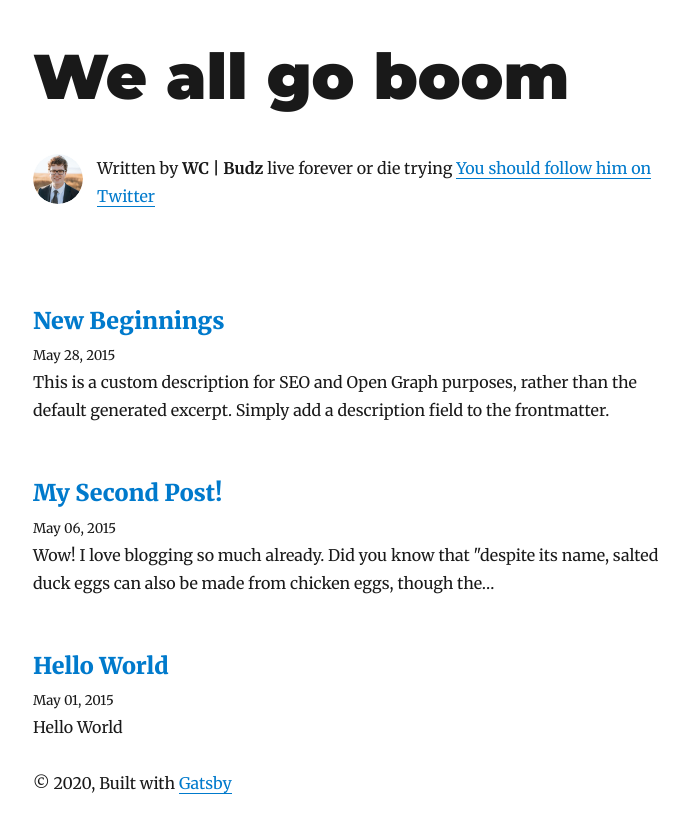
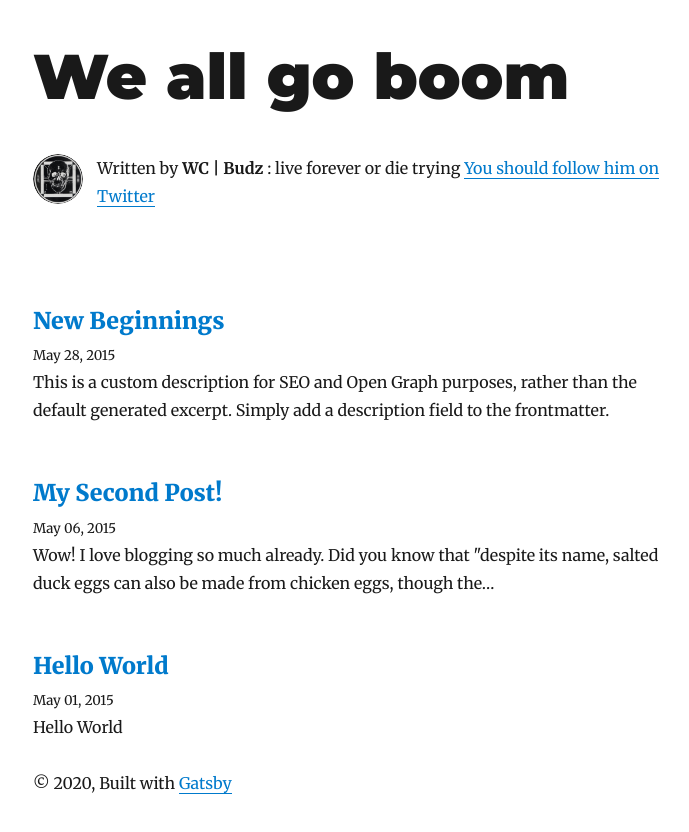
Before and after one commit to wcbudz/weallgoboom, a Gatsby site: page / in a window 1280 px wide. Shown: the whole page, without its empty margins (292-981 px from the left). Built offline with nearby package versions, Linux system fonts and the light colour scheme; Gatsby itself is replaced by a stand-in of ours; some packages are replaced by stand-ins of ours.

Commit message:
swapping out template info for my own

```diff
--- a/gatsby-config.js
+++ b/gatsby-config.js
@@ -3,7 +3,7 @@ module.exports = {
     title: `We all go boom`,
     author: {
       name: `WC | Budz`,
-      summary: `live forever or die trying`,
+      summary: `: live forever or die trying`,
     },
     description: `Psychdelics, consciousness and death. Small talk for big minds.`,
     siteUrl: `https://weallgoboom.com`,
--- a/src/components/bio.js
+++ b/src/components/bio.js
@@ -14,7 +14,7 @@ import { rhythm } from "../utils/typography"
 const Bio = () => {
   const data = useStaticQuery(graphql`
     query BioQuery {
-      avatar: file(absolutePath: { regex: "/profile-pic.jpg/" }) {
+      avatar: file(absolutePath: { regex: "/ptv_circle.png/" }) {
         childImageSharp {
           fixed(width: 50, height: 50) {
             ...GatsbyImageSharpFixed
```
Also changed, not shown: content/assets/ptv.jpg (added), content/assets/ptv_circle.png (added).
